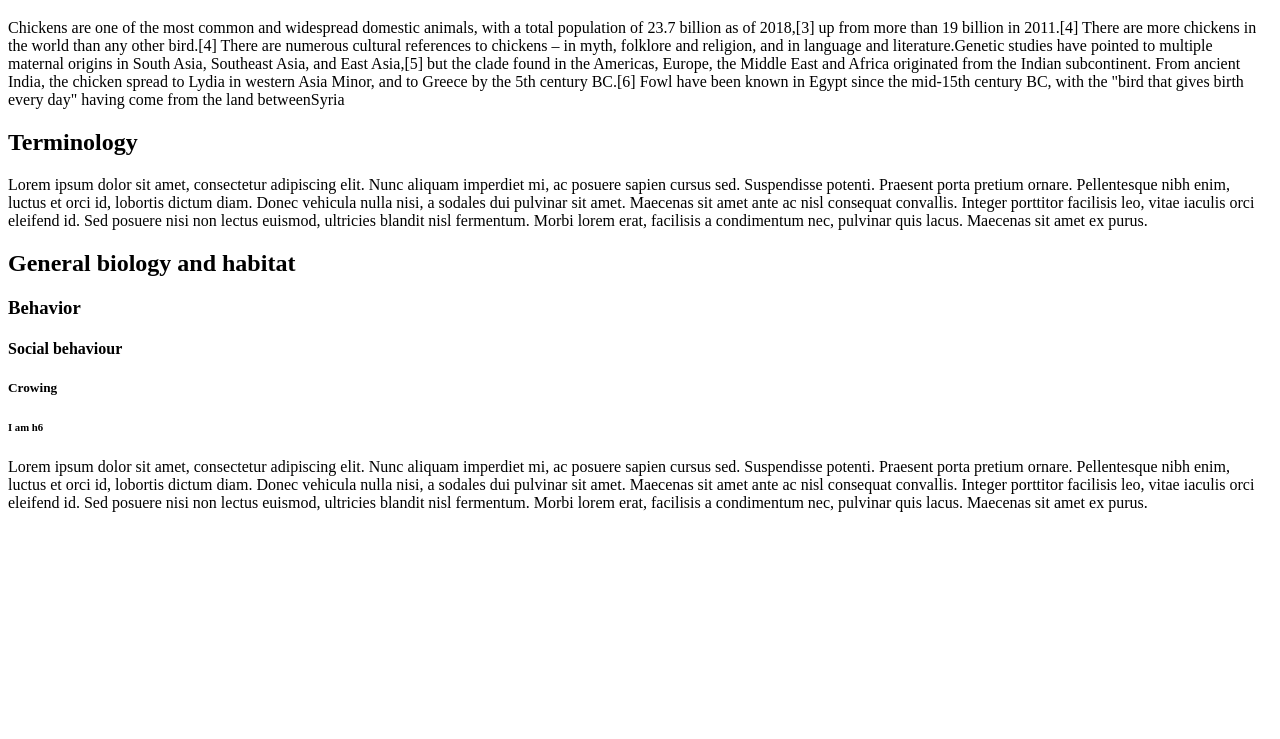
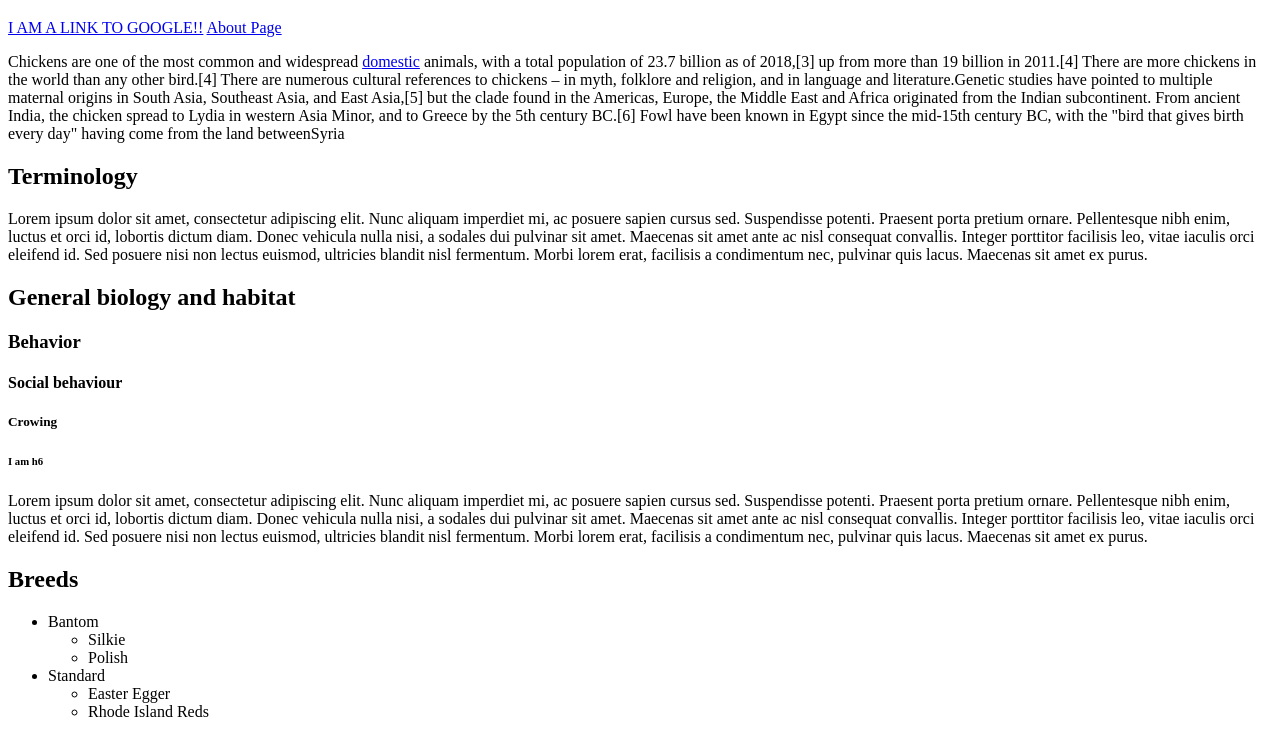
Before and after one commit to marksterr/practice, a plain HTML site: page chickens.html in a window 1280 px wide. Shown: the part 61-800 px from the top of the page. Drawn offline with Linux system fonts and the light colour scheme.

Commit message:
add forms.html

```diff
--- a/chickens.html
+++ b/chickens.html
@@ -4,16 +4,40 @@
   <head>
     <title>Chicken - Markipedia</title>
   </head>
-</html>
-
+  <body>
     <h1>Chicken</h1>
 
+    <a href="http://www.googl.com">I AM A LINK TO GOOGLE!!</a>
+    <a href="about.html">About Page</a>
 
-<p>Chickens are one of the most common and widespread domestic animals, with a total population of 23.7 billion as of 2018,[3] up from more than 19 billion in 2011.[4] There are more chickens in the world than any other bird.[4] There are numerous cultural references to chickens – in myth, folklore and religion, and in language and literature.Genetic studies have pointed to multiple maternal origins in South Asia, Southeast Asia, and East Asia,[5] but the clade found in the Americas, Europe, the Middle East and Africa originated from the Indian subcontinent. From ancient India, the chicken spread to Lydia in western Asia Minor, and to Greece by the 5th century BC.[6] Fowl have been known in Egypt since the mid-15th century BC, with the "bird that gives birth every day" having come from the land betweenSyria<p>
+    <p>
+      Chickens are one of the most common and widespread
+      <a href="https://en.wikipedia.org/wiki/Domestication">domestic</a>
+      animals, with a total population of 23.7 billion as of 2018,[3] up from
+      more than 19 billion in 2011.[4] There are more chickens in the world than
+      any other bird.[4] There are numerous cultural references to chickens – in
+      myth, folklore and religion, and in language and literature.Genetic
+      studies have pointed to multiple maternal origins in South Asia, Southeast
+      Asia, and East Asia,[5] but the clade found in the Americas, Europe, the
+      Middle East and Africa originated from the Indian subcontinent. From
+      ancient India, the chicken spread to Lydia in western Asia Minor, and to
+      Greece by the 5th century BC.[6] Fowl have been known in Egypt since the
+      mid-15th century BC, with the "bird that gives birth every day" having
+      come from the land betweenSyria
+    </p>
 
     <h2>Terminology</h2>
 
-<p>Lorem ipsum dolor sit amet, consectetur adipiscing elit. Nunc aliquam imperdiet mi, ac posuere sapien cursus sed. Suspendisse potenti. Praesent porta pretium ornare. Pellentesque nibh enim, luctus et orci id, lobortis dictum diam. Donec vehicula nulla nisi, a sodales dui pulvinar sit amet. Maecenas sit amet ante ac nisl consequat convallis. Integer porttitor facilisis leo, vitae iaculis orci eleifend id. Sed posuere nisi non lectus euismod, ultricies blandit nisl fermentum. Morbi lorem erat, facilisis a condimentum nec, pulvinar quis lacus. Maecenas sit amet ex purus.</p>
+    <p>
+      Lorem ipsum dolor sit amet, consectetur adipiscing elit. Nunc aliquam
+      imperdiet mi, ac posuere sapien cursus sed. Suspendisse potenti. Praesent
+      porta pretium ornare. Pellentesque nibh enim, luctus et orci id, lobortis
+      dictum diam. Donec vehicula nulla nisi, a sodales dui pulvinar sit amet.
+      Maecenas sit amet ante ac nisl consequat convallis. Integer porttitor
+      facilisis leo, vitae iaculis orci eleifend id. Sed posuere nisi non lectus
+      euismod, ultricies blandit nisl fermentum. Morbi lorem erat, facilisis a
+      condimentum nec, pulvinar quis lacus. Maecenas sit amet ex purus.
+    </p>
 
     <h2>General biology and habitat</h2>
 
@@ -25,4 +49,32 @@
 
     <h6>I am h6</h6>
 
-<p>Lorem ipsum dolor sit amet, consectetur adipiscing elit. Nunc aliquam imperdiet mi, ac posuere sapien cursus sed. Suspendisse potenti. Praesent porta pretium ornare. Pellentesque nibh enim, luctus et orci id, lobortis dictum diam. Donec vehicula nulla nisi, a sodales dui pulvinar sit amet. Maecenas sit amet ante ac nisl consequat convallis. Integer porttitor facilisis leo, vitae iaculis orci eleifend id. Sed posuere nisi non lectus euismod, ultricies blandit nisl fermentum. Morbi lorem erat, facilisis a condimentum nec, pulvinar quis lacus. Maecenas sit amet ex purus.</p>
+    <p>
+      Lorem ipsum dolor sit amet, consectetur adipiscing elit. Nunc aliquam
+      imperdiet mi, ac posuere sapien cursus sed. Suspendisse potenti. Praesent
+      porta pretium ornare. Pellentesque nibh enim, luctus et orci id, lobortis
+      dictum diam. Donec vehicula nulla nisi, a sodales dui pulvinar sit amet.
+      Maecenas sit amet ante ac nisl consequat convallis. Integer porttitor
+      facilisis leo, vitae iaculis orci eleifend id. Sed posuere nisi non lectus
+      euismod, ultricies blandit nisl fermentum. Morbi lorem erat, facilisis a
+      condimentum nec, pulvinar quis lacus. Maecenas sit amet ex purus.
+    </p>
+    <h2>Breeds</h2>
+    <ul>
+      <li>
+        Bantom
+        <ul>
+          <li>Silkie</li>
+          <li>Polish</li>
+        </ul>
+      </li>
+      <li>
+        Standard
+        <ul>
+          <li>Easter Egger</li>
+          <li>Rhode Island Reds</li>
+        </ul>
+      </li>
+    </ul>
+  </body>
+</html>
```
Also changed, not shown: forms.html (added, +7 -0 lines). Lines whose indentation alone changed are shown as unchanged.
